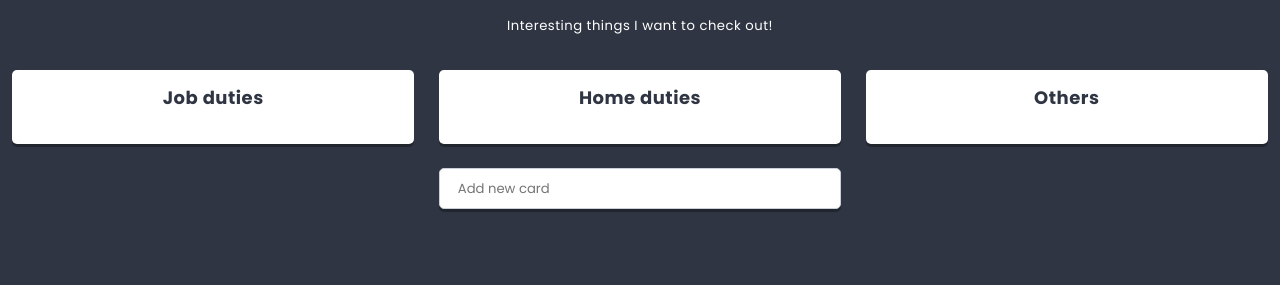
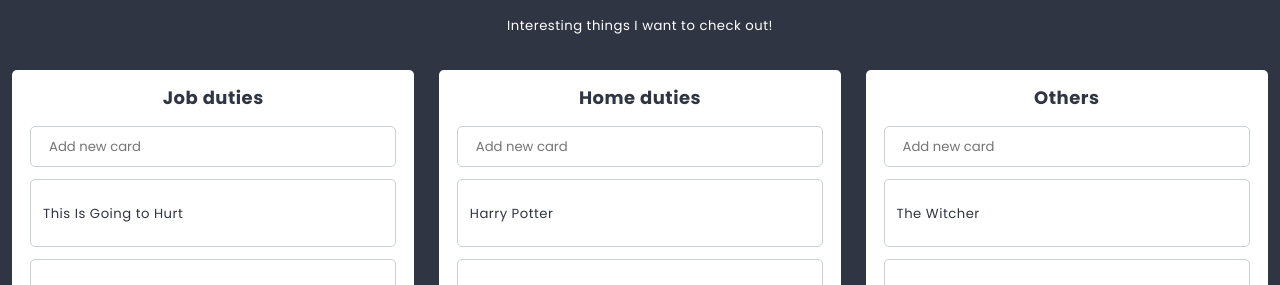
Before and after one commit to BartoszHor/React-Redux-starter, a React app: page / in a window 1280 px wide. Shown: the part 515-800 px from the top of the page. Built offline with nearby package versions, Linux system fonts and the light colour scheme.

Commit message:
Add Card and Creator component to Column component

```diff
--- /dev/null
+++ b/src/components/Card/Card.js
@@ -0,0 +1,17 @@
+import React from 'react';
+import styles from './Card.scss';
+
+
+class Card extends React.Component {
+
+	render() {
+			return (
+				<div className={styles.component}>
+					<p> {this.props.title} </p>
+				</div>
+
+			)
+		}
+	}
+
+	export default Card;
--- a/src/components/Column/Column.js
+++ b/src/components/Column/Column.js
@@ -1,16 +1,48 @@
 import React from 'react'
 import styles from './Column.scss'
 import PropTypes from 'prop-types';
+import Card from '../Card/Card';
+import {listData} from '../../data/dataStore';
+import Creator from '../Creator/Creator';
+import {settings} from '../../data/dataStore';
 
 class Column extends React.Component {
 	static propTypes = {
-		task: PropTypes.string,
+		title: PropTypes.string,
 	}
+
+	state = {
+		cards: this.props.cards || [],
+	}
+
+	static propTypes = {
+		cards: PropTypes.array,
+	}
+
+addCard(title){
+			this.setState(state => (
+			{
+				cards: [
+				...state.cards,
+				{
+					key: state.cards.length ? state.cards[state.cards.length-1].key + 1 : 0,
+					title,
+				}
+			]
+		}
+	));
+		}
 
 	render() {
 		return (
 			<section className={styles.component}>
 				<h3 className={styles.title}>{this.props.title}</h3>
+				<div className={styles.creator}>
+					<Creator text={settings.cardCreatorText} action={title => this.addCard(title)}/>
+				</div>
+				{this.state.cards.map(({key, ...cardsProps}) => (
+					  <Card key={key} {...cardsProps} />
+					))}
 			</section>
 
 		)
--- a/src/components/List/List.js
+++ b/src/components/List/List.js
@@ -23,6 +23,21 @@ class List extends React.Component {
 		description: settings.defaultListDescription,
 	}
 
+		addColumn(title){
+			this.setState(state => (
+			{
+				columns: [
+				...state.columns,
+				{
+					key: state.columns.length ? state.columns[state.columns.length-1].key + 1 : 0,
+					title,
+					icon: 'list-alt',
+					cards: []
+				}
+			]
+		}
+	));
+}
 	render() {
 		return (
 			<section className={styles.component}>
@@ -36,7 +51,7 @@ class List extends React.Component {
 					))}
 				</div>
 				<div className={styles.creator}>
-					<Creator text={settings.cardCreatorText} action={title => this.addColumn(title)}/>
+					<Creator text={settings.columnCreatorText} action={title => this.addColumn(title)}/>
 				</div>
 			</section>
 		)
```
